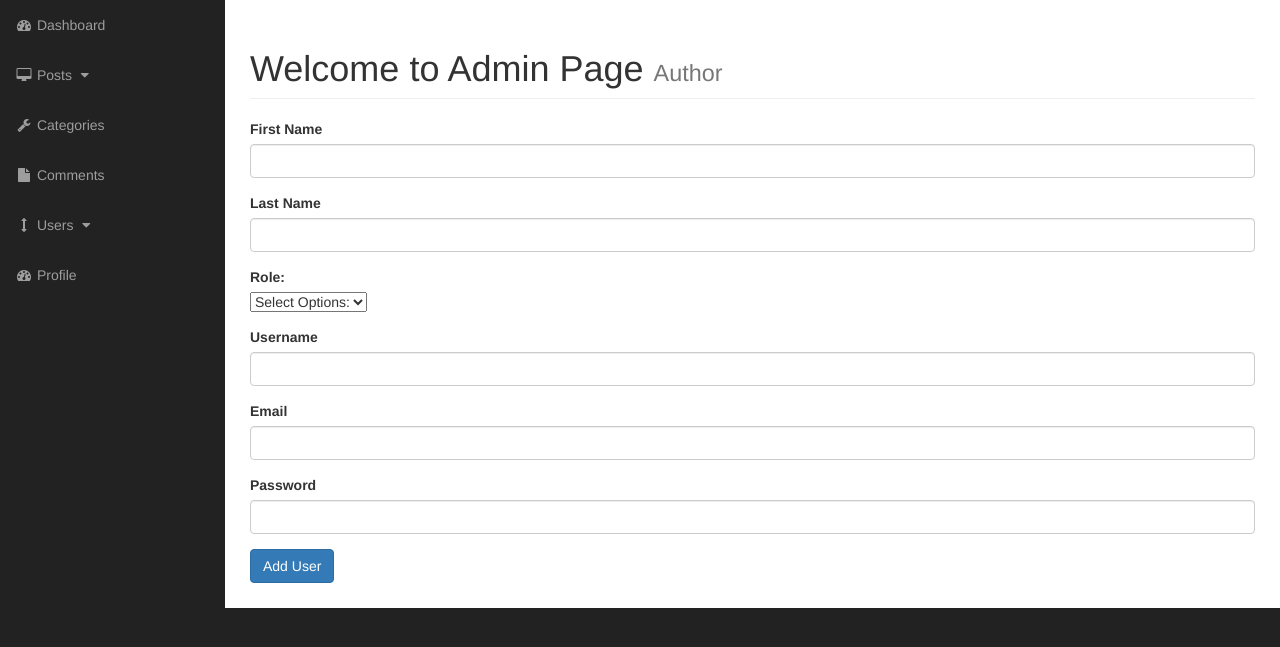
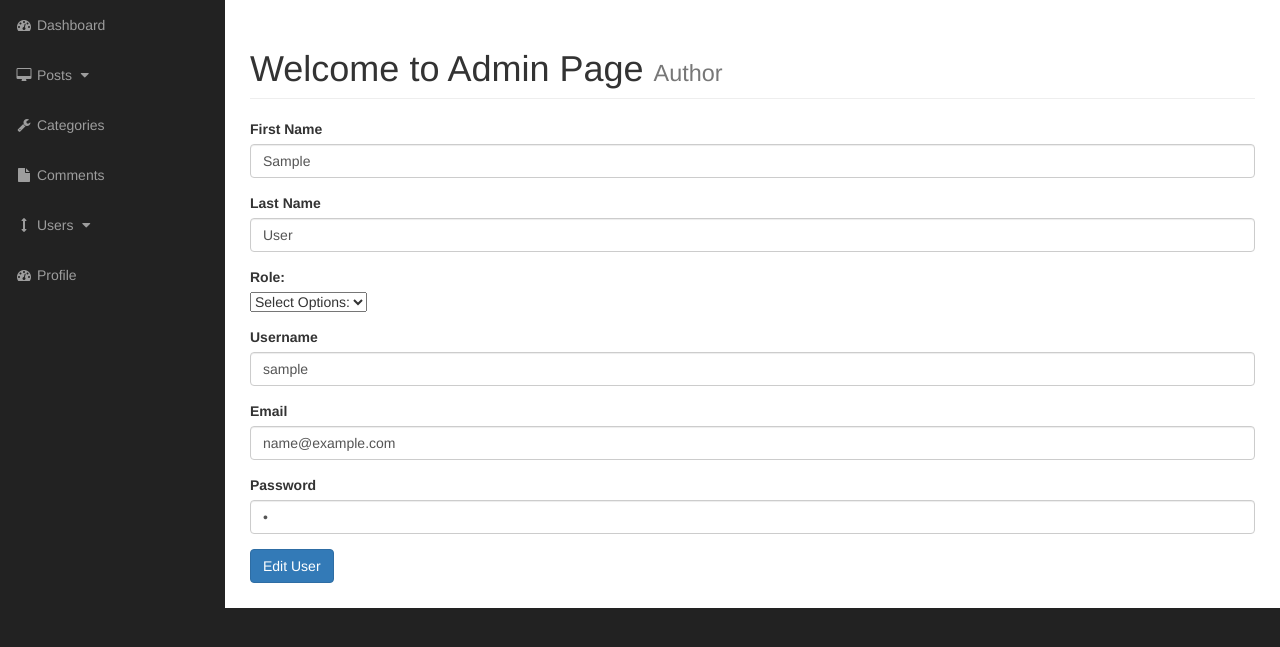
Before and after one commit to benringia/blogsmith, a PHP site: page /admin/users.php?source=edit_user&edit_user=1 in a window 1280 px wide. Shown: the part 51-698 px from the top of the page. Run offline with PHP 8.4, Linux system fonts and the light colour scheme; tables that the repository leaves empty or names only in its code hold one stand-in row (values such as "Sample post").

Commit message:
display user values on edit user page

```diff
--- a/admin/includes/edit_user.php
+++ b/admin/includes/edit_user.php
@@ -1,36 +1,49 @@
 <?php
     if(isset($_GET['edit_user'])) {
-         $userId = ['edit_user'];
+          $userId = $_GET['edit_user'];
+
+         $query = "SELECT * FROM users WHERE user_id = $userId ";
+         $selectUsersQuery = mysqli_query($dbConnect,$query);
 
 
+         while($row = mysqli_fetch_assoc($selectUsersQuery)) {
+             $userId = $row['user_id'];
+            $userName = $row['username'];
+             $userPassword = $row['user_password'];
+             $userFirstname = $row['user_firstname'];
+             $userLastname = $row['user_lastname'];
+             $userEmail = $row['user_email'];
+             $userImage = $row['user_image'];
+             $userRole = $row['user_role'];
+         }
     }
-    if(isset($_POST['edit_user'])) {
-       $userId = $_POST['user_id'];
-        $userFirstname = $_POST['user_firstname'];
-       $userLastname = $_POST['user_lastname'];
-       $userRole = $_POST['user_role'];
+    // if(isset($_POST['edit_user'])) {
+    //    $userId = $_POST['user_id'];
+    //     $userFirstname = $_POST['user_firstname'];
+    //    $userLastname = $_POST['user_lastname'];
+    //    $userRole = $_POST['user_role'];
 
-    //    $postImage = $_FILES['image']['name'];
-    //    $postImageTemp = $_FILES['image']['tmp_name'];
+    // //    $postImage = $_FILES['image']['name'];
+    // //    $postImageTemp = $_FILES['image']['tmp_name'];
 
-       $userName = $_POST['username'];
-       $userEmail = $_POST['user_email'];
-       $userPassword = $_POST['user_password'];
-    //    $postDate = date('d-m-y');
+    //    $userName = $_POST['username'];
+    //    $userEmail = $_POST['user_email'];
+    //    $userPassword = $_POST['user_password'];
+    // //    $postDate = date('d-m-y');
 
 
 
-        //move uploaded images to location
-    //    move_uploaded_file($postImageTemp, "images/$postImage");
+    //     //move uploaded images to location
+    // //    move_uploaded_file($postImageTemp, "images/$postImage");
 
-       $query = "INSERT INTO users(user_firstname, user_lastname, user_role,username,user_email,user_password) ";
-       $query .= "VALUES('{$userFirstname}','{$userLastname}','{$userRole}','{$userName}','{$userEmail}','{$userPassword}') ";
+    //    $query = "INSERT INTO users(user_firstname, user_lastname, user_role,username,user_email,user_password) ";
+    //    $query .= "VALUES('{$userFirstname}','{$userLastname}','{$userRole}','{$userName}','{$userEmail}','{$userPassword}') ";
 
-       $createUserQuery = mysqli_query($dbConnect, $query);
+    //    $createUserQuery = mysqli_query($dbConnect, $query);
 
-       checkQuery($createUserQuery);
+    //    checkQuery($createUserQuery);
 
-    }
+    // }
 ?>
 
 
@@ -38,12 +51,12 @@
 
     <div class="form-group">
         <label for="user_firstname">First Name</label>
-        <input type="text" class="form-control" name="user_firstname">
+        <input type="text" value="<?php echo $userFirstname ?>" class="form-control" name="user_firstname">
     </div>
 
     <div class="form-group">
         <label for="user_lastname">Last Name</label>
-        <input type="text" class="form-control" name="user_lastname">
+        <input type="text" value="<?php echo $userLastname ?>" class="form-control" name="user_lastname">
     </div>
 
 
@@ -58,12 +71,12 @@
 
     <div class="form-group">
         <label for="username">Username</label>
-        <input type="text" class="form-control" name="username">
+        <input type="text" value="<?php echo $userName ?>" class="form-control" name="username">
     </div>
 
     <div class="form-group">
         <label for="post_status">Email</label>
-        <input type="email" class="form-control" name="user_email">
+        <input type="email" value="<?php echo $userEmail ?>" class="form-control" name="user_email">
     </div>
 <!--
     <div class="form-group">
@@ -73,11 +86,11 @@
 
     <div class="form-group">
         <label for="user-password">Password</label>
-        <input type="password" class="form-control"  name="user_password">
+        <input type="password" value="<?php echo $userPassword ?>" class="form-control"  name="user_password">
     </div>
 
 
  <div class="form-group">
-        <input class="btn btn-primary" type="submit" name="edit_user" value="Add User">
+        <input class="btn btn-primary" type="submit" name="edit_user" value="Edit User">
     </div>
 </form>
--- a/admin/includes/view_all_users.php
+++ b/admin/includes/view_all_users.php
@@ -76,11 +76,11 @@
 
                 //Change role QUERY
                 if(isset($_GET['subscriber'])) {
-                    $changeSubscriberQuery = $_GET['subscriber'];
+                    $changeSubsQuery = $_GET['subscriber'];
 
-                    $query = "UPDATE users SET user_role = 'Subscriber' WHERE user_id = {$userId}";
+                    $query = "UPDATE users SET user_role = 'Subscriber' WHERE user_id = {$userId} ";
                     $changeSubsQuery = mysqli_query($dbConnect, $query);
-                    header("Location: users.php");
+                    // header("Location: users.php");
                 }
 
 
```
